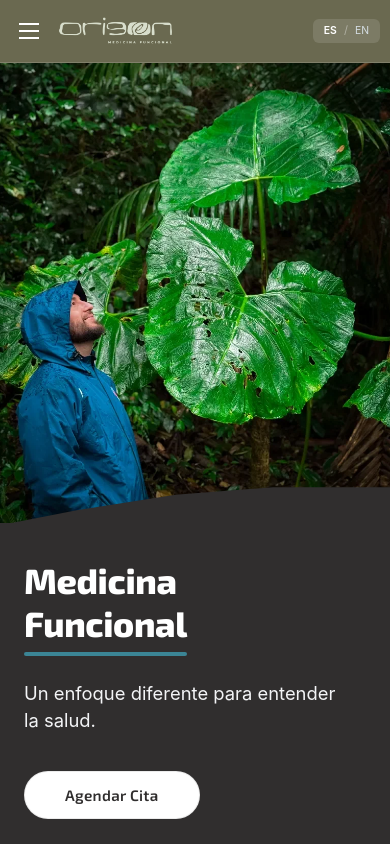
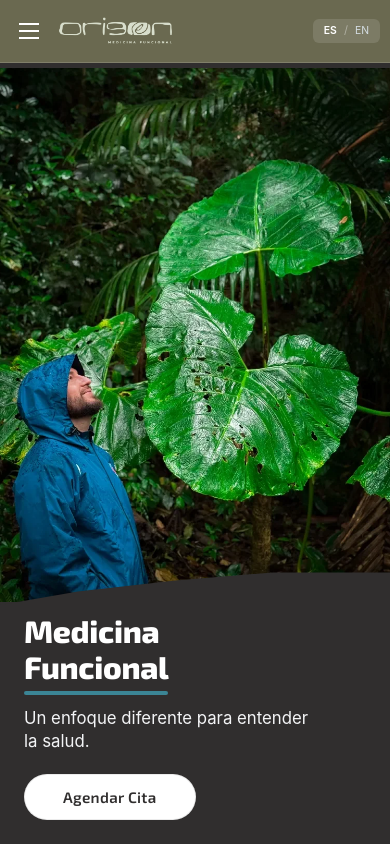
Before and after one commit to JosePablo23565/OrigenMedFuncionalweb, a React (Vite) app: page / in a window 390 px wide. Shown: the top 844 px of the page. Built offline with nearby package versions, Linux system fonts and the light colour scheme; no server answers.

Commit message:
optimizacion 3.0

```diff
--- a/index.html
+++ b/index.html
@@ -22,7 +22,7 @@
     <!-- ===== GOOGLE IDENTITY SERVICES (GSI) ===== -->
     <script src="https://accounts.google.com/gsi/client" async defer></script>
   </head>
-  <body>
+  <body style="background-color: #302E2E;">
     <div id="root"></div>
     <script type="module" src="/src/main.tsx"></script>
   </body>
--- a/src/components/hero/hero.module.css
+++ b/src/components/hero/hero.module.css
@@ -193,15 +193,24 @@
 
 @media (max-width: 767px) {
   .hero {
-    min-height: 100vh;
-    height: auto;
+    height: 100vh;
+    height: 100svh;
+    height: 100dvh;
+    min-height: 540px;
+    display: flex;
+    flex-direction: column;
+    padding-top: 68px;
+    padding-top: calc(68px + env(safe-area-inset-top, 0px));
+    box-sizing: border-box;
+    overflow: hidden;
   }
 
   .heroImage {
     position: relative;
+    flex: 1 1 auto;
     width: 100%;
-    height: 62vh;
-    min-height: 420px;
+    min-height: 0;
+    overflow: hidden;
   }
 
   .image {
@@ -219,18 +228,19 @@
   .content {
     position: relative;
     z-index: 2;
+    flex: 0 0 auto;
 
     width: 100%;
-    margin-top: -36px;
-    padding: 40px 24px 48px;
+    margin-top: -30px;
+    padding: 28px 24px calc(24px + env(safe-area-inset-bottom, 0px));
 
     box-sizing: border-box;
     background: #302E2E;
 
     clip-path: polygon(
-      0% 10%,
-      20% 6%,
-      45% 2%,
+      0% 12%,
+      20% 7%,
+      45% 3%,
       70% 0%,
       88% 0%,
       100% 0%,
@@ -242,20 +252,20 @@
   .accentBar {
     width: 100%;
     height: 4px;
-    margin-top: 8px;
+    margin-top: 6px;
 
     background: #3B8595;
     border-radius: 2px;
   }
 
   .title {
-    margin: 2rem 0 2px;
+    margin: 0.8rem 0 2px;
 
     color: #ffffff;
     font-family: "Exo 2", var(--font-family);
-    font-size: clamp(2.2rem, 8vw, 2.5rem);
+    font-size: clamp(1.95rem, 7.2vw, 2.35rem);
     font-weight: 700;
-    line-height: 1.2;
+    line-height: 1.15;
     letter-spacing: -0.01em;
   }
 
@@ -278,12 +288,12 @@
 
   .subtitle {
     max-width: 28ch;
-    margin: 1.50rem 0 0;
+    margin: 0.75rem 0 0;
 
     color: #F3F4F6;
-    font-size: 1.15rem;
+    font-size: 1.05rem;
     font-weight: 400;
-    line-height: 1.5;
+    line-height: 1.4;
   }
 
   .cta {
@@ -291,8 +301,8 @@
     align-items: center;
     justify-content: center;
 
-    margin-top: 2.25rem;
-    padding: 14px 40px;
+    margin-top: 1.25rem;
+    padding: 13px 38px;
 
     color: #302E2E;
     background: #ffffff;
@@ -319,3 +329,31 @@
     transform: translateY(-1px);
   }
 }
+
+@media (max-width: 380px) {
+  .hero {
+    min-height: 480px;
+    padding-top: 62px;
+    padding-top: calc(62px + env(safe-area-inset-top, 0px));
+  }
+
+  .content {
+    margin-top: -24px;
+    padding: 22px 18px calc(18px + env(safe-area-inset-bottom, 0px));
+  }
+
+  .title {
+    font-size: 1.8rem;
+  }
+
+  .subtitle {
+    font-size: 0.95rem;
+    margin-top: 0.5rem;
+  }
+
+  .cta {
+    margin-top: 1rem;
+    padding: 11px 30px;
+    font-size: 0.9rem;
+  }
+}
--- a/src/styles/global.css
+++ b/src/styles/global.css
@@ -50,7 +50,7 @@ html {
 
 body {
   font-family: var(--font-family);
-  background-color: var(--bg-primary);
+  background-color: var(--color-dark);
   color: var(--color-text);
   line-height: 1.6;
   -webkit-font-smoothing: antialiased;
```
